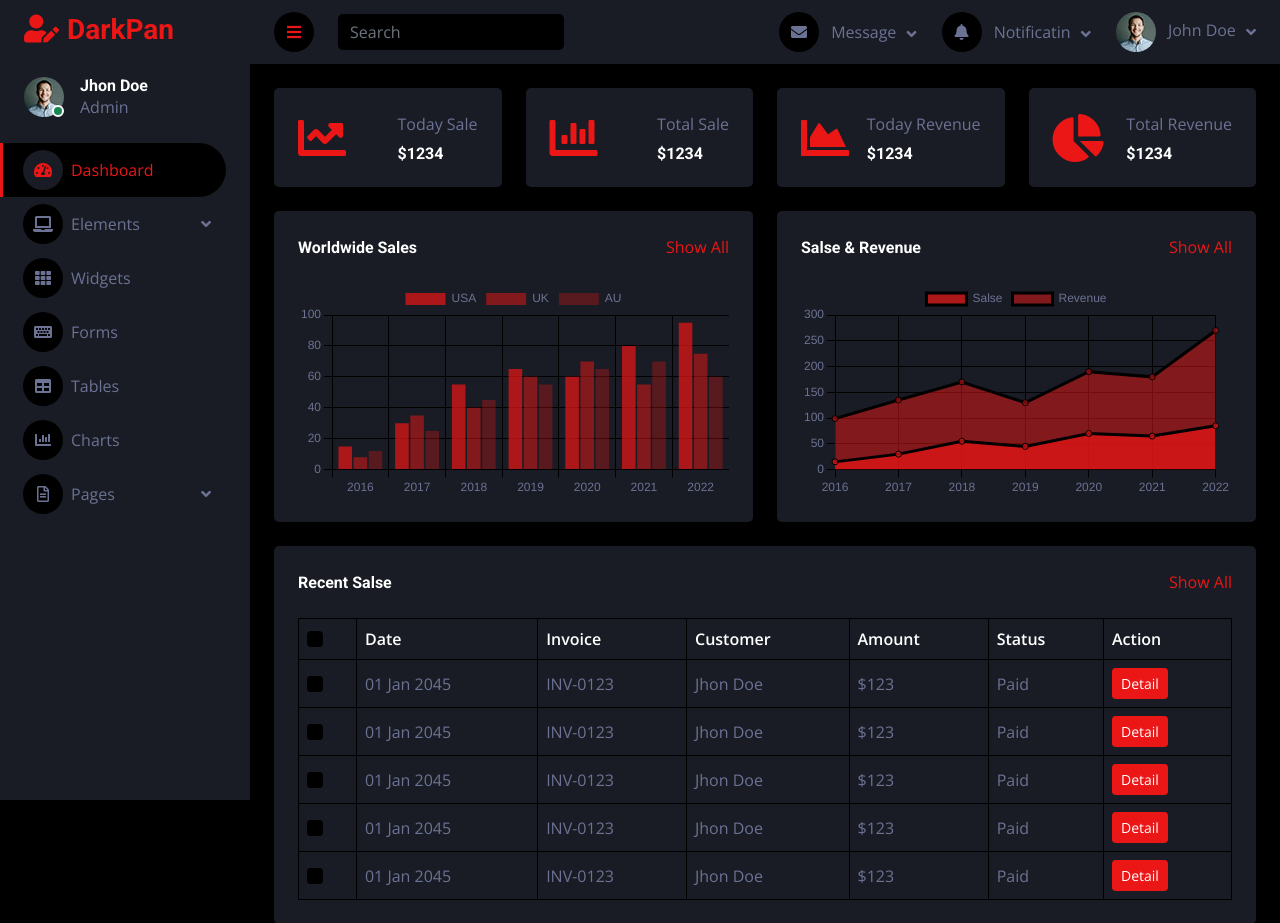
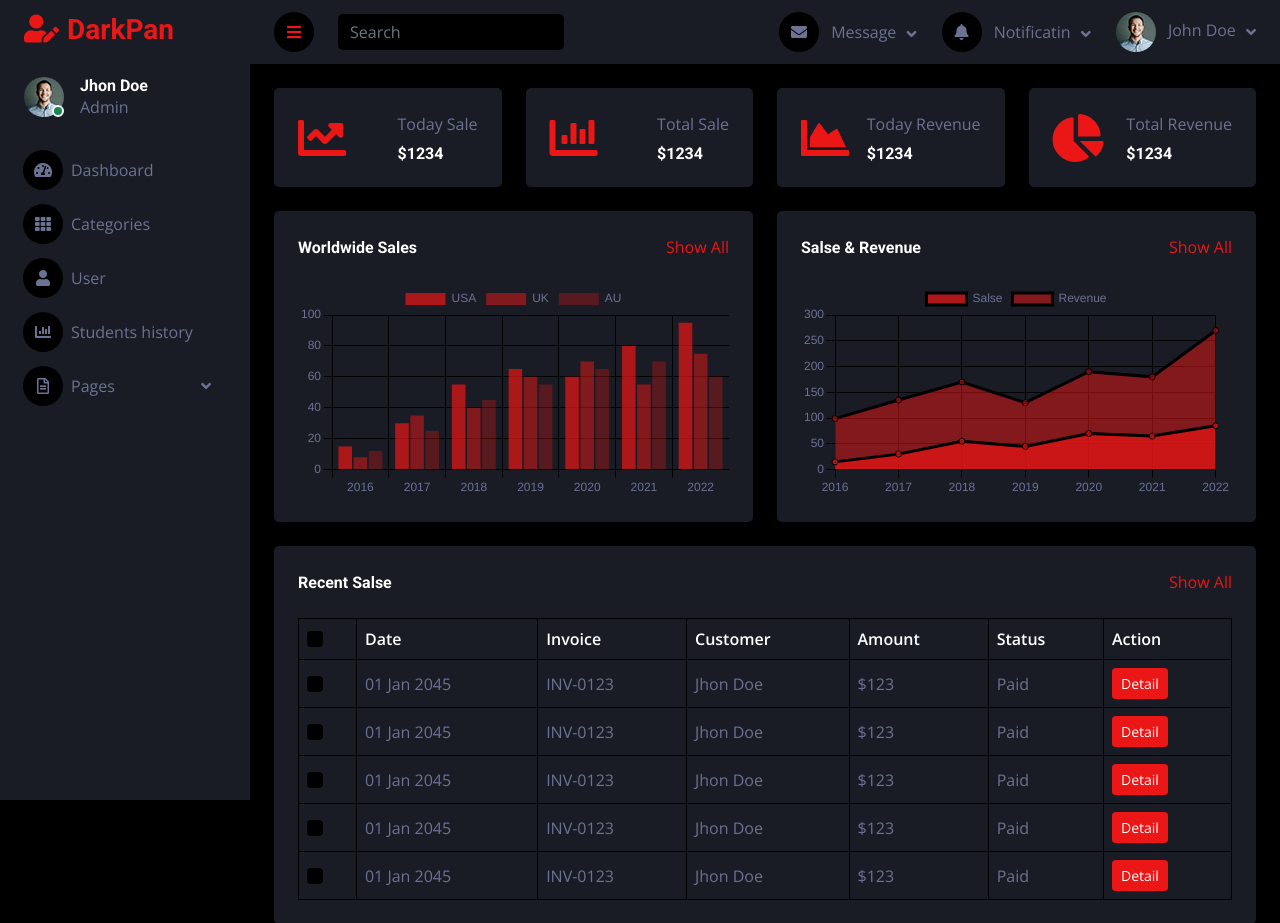
Before and after one commit to Phanit-Chea/G14-Elearning, a PHP site: page /admin in a window 1280 px wide. Shown: the top 923 px of the page. Run offline with PHP 8.4, Linux system fonts and the light colour scheme; some libraries are stand-ins or nearby versions.

Commit message:
[feat] change interface of admin page #EL-63

```diff
--- a/admin_router.php
+++ b/admin_router.php
@@ -5,6 +5,10 @@ $routes = [
     '/admin' => 'controllers/admin/admin.controller.php',
     '/trainer-review' => 'controllers/reviews/review.controller.php',
     '/trainer-classroom' => 'controllers/classroom/classroom.controller.php',
+    '/admin_user' => 'controllers/admin/admin_user.controller.php',
+    '/admin_categories' => 'controllers/admin/admin_categories.controller.php',
+    '/admin_student_history' => 'controllers/admin/admin_student_history.controller.php',
+    '/signin' => 'controllers/signin/signin.controller.php'
 ];
 
 if (array_key_exists($uri, $routes)) {
--- /dev/null
+++ b/controllers/admin/admin_categories.controller.php
@@ -0,0 +1,2 @@
+<?php
+require "views/admin/admin_categories.view.php";
--- /dev/null
+++ b/controllers/admin/admin_student_history.controller.php
@@ -0,0 +1,2 @@
+<?php
+require "views/admin/admin_stunent_history.view.php";
--- /dev/null
+++ b/controllers/admin/admin_user.controller.php
@@ -0,0 +1,2 @@
+<?php
+require "views/admin/admin_user.view.php";
--- a/database/database.php
+++ b/database/database.php
@@ -1,7 +1,7 @@
 <?php
 
 $hostname = "localhost";
-$database = "demo_db";
+$database = "g14_elearning";
 $username = "root";
 $password = "";
 
--- a/index.php
+++ b/index.php
@@ -1,7 +1,7 @@
 <?php
 require 'utils/url.php';
 require 'database/database.php';
-if (urlIs("/admin")) {
+if (urlIs("/admin") || urlIs("/admin_user") || urlIs("/admin_categories") || urlIs("/admin_student_history")) {
     require "admin_router.php";
 } else if (urlIs('/signin') || urlIs('/signup')) {
     require "authentication_router.php";
--- a/layouts/admin/navbar.php
+++ b/layouts/admin/navbar.php
@@ -15,32 +15,24 @@
                     </div>
                 </div>
                 <div class="navbar-nav w-100">
-                    <a href="index.html" class="nav-item nav-link active"><i class="fa fa-tachometer-alt me-2"></i>Dashboard</a>
-                    <div class="nav-item dropdown">
-                        <a href="#" class="nav-link dropdown-toggle" data-bs-toggle="dropdown"><i class="fa fa-laptop me-2"></i>Elements</a>
-                        <div class="dropdown-menu bg-transparent border-0">
-                            <a href="button.html" class="dropdown-item">Buttons</a>
-                            <a href="typography.html" class="dropdown-item">Typography</a>
-                            <a href="element.html" class="dropdown-item">Other Elements</a>
-                        </div>
-                    </div>
-                    <a href="widget.html" class="nav-item nav-link"><i class="fa fa-th me-2"></i>Widgets</a>
-                    <a href="form.html" class="nav-item nav-link"><i class="fa fa-keyboard me-2"></i>Forms</a>
-                    <a href="table.html" class="nav-item nav-link"><i class="fa fa-table me-2"></i>Tables</a>
-                    <a href="chart.html" class="nav-item nav-link"><i class="fa fa-chart-bar me-2"></i>Charts</a>
+                    <a href="/admin" class="nav-item nav-link"><i class="fa fa-tachometer-alt me-2"></i>Dashboard</a>
+                    <a href="/admin_categories" class="nav-item nav-link"><i class="fa fa-th me-2"></i>Categories</a>
+                    <a href="/admin_user" class="nav-item nav-link"><i class="fa fa-user me-2"></i>User</a>
+                    <a href="/admin_student_history" class="nav-item nav-link"><i class="fa fa-chart-bar me-2"></i>Students history</a>
                     <div class="nav-item dropdown">
                         <a href="#" class="nav-link dropdown-toggle" data-bs-toggle="dropdown"><i class="far fa-file-alt me-2"></i>Pages</a>
                         <div class="dropdown-menu bg-transparent border-0">
-                            <a href="signin.html" class="dropdown-item">Sign In</a>
+                            <a href="/signin" class="dropdown-item">Sign In</a>
                             <a href="signup.html" class="dropdown-item">Sign Up</a>
-                            <a href="404.html" class="dropdown-item">404 Error</a>
-                            <a href="blank.html" class="dropdown-item">Blank Page</a>
                         </div>
                     </div>
                 </div>
             </nav>
         </div>
         <!-- Sidebar End -->
+        <?php
+
+        ?>
           <!-- Content Start -->
   <div class="content">
             <!-- Navbar Start -->
--- a/router.php
+++ b/router.php
@@ -3,7 +3,7 @@ $uri = parse_url($_SERVER['REQUEST_URI'])['path'];
 $page = "";
 $routes = [
     '/' => 'controllers/home/home.controller.php',
-    // '/trainers' => 'controllers/trainers/trainer.controller.php',
+    '/trainers' => 'controllers/trainers/trainer.controller.php',
 ];
 
 if (array_key_exists($uri, $routes)) {
```
Also changed, not shown: views/admin/admin_categories.view.php (added, +31 -0 lines), views/admin/admin_user.view.php (added, +38 -0 lines), views/admin/admin_stunent_history.view.php (added).
